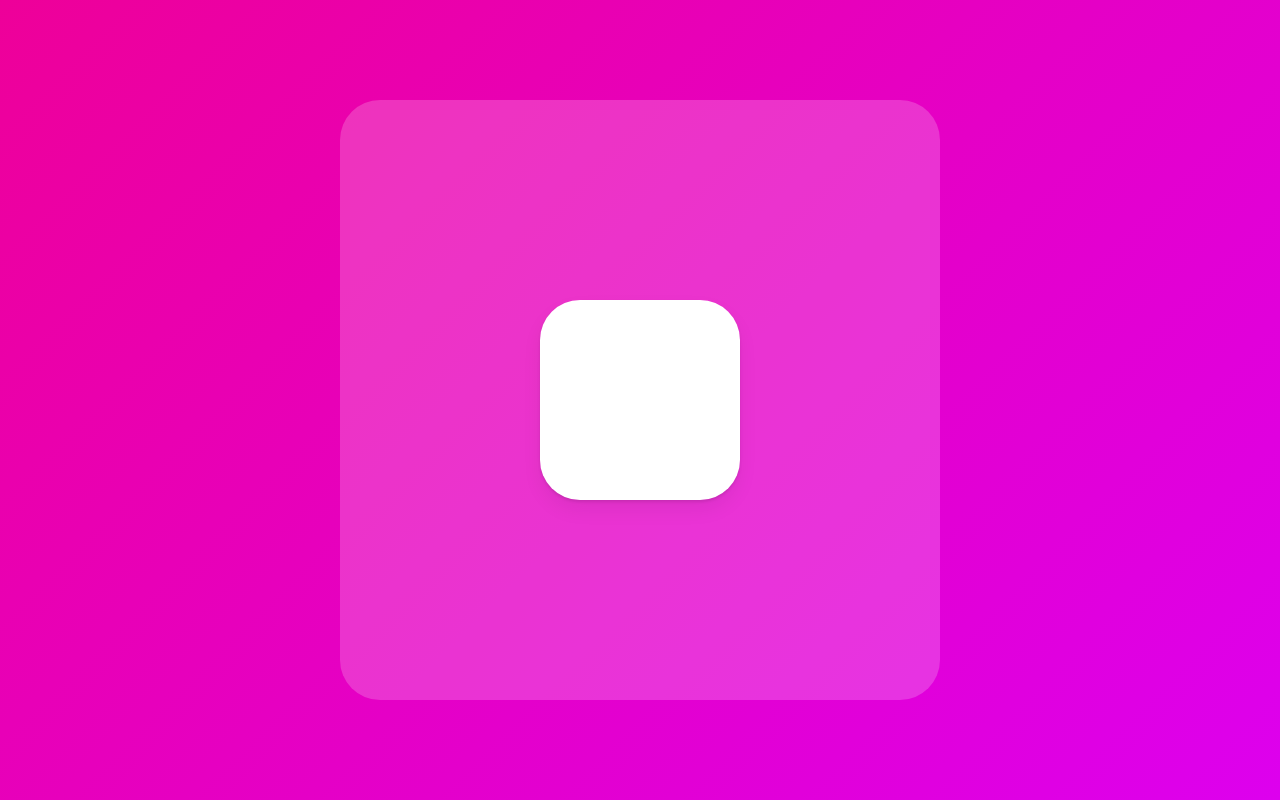
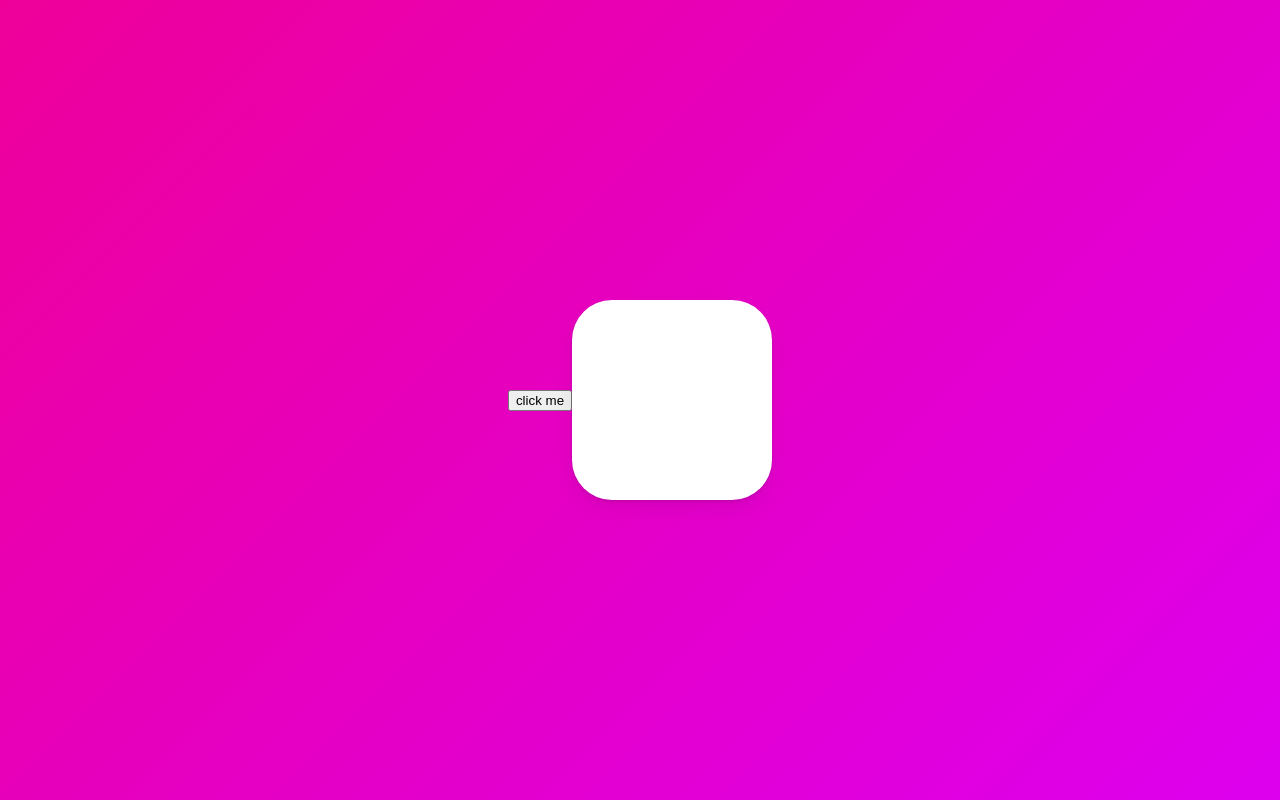
Before and after one commit to watching-dev/React_10_Nomadcoders, a React (Create React App) app in the folder React-Master/react-master/: page / in a window 1280 px wide. Built offline with nearby package versions, Linux system fonts and the light colour scheme.

Commit message:
[feat] useMotionValue 리액트는 매번 모든 컴포넌트를 리랜더링 하지 않음. 그래서 스크롤할 때 값을 가져오려면 useEffect나 useMotionValueEvent를 이용해서 가져올 수 있음. 이렇게 안하면 console.log는 한번밖에 출력 안함

```diff
--- a/React-Master/react-master/src/App.js
+++ b/React-Master/react-master/src/App.js
@@ -1,6 +1,11 @@
 import styled from "styled-components";
-import { delay, motion } from "framer-motion";
-import { useRef } from "react";
+import {
+  delay,
+  motion,
+  useMotionValue,
+  useMotionValueEvent,
+} from "framer-motion";
+import { useEffect, useRef } from "react";
 
 const Wrapper = styled.div`
   height: 100vh;
@@ -18,38 +23,25 @@ const Box = styled(motion.div)`
   box-shadow: 0 2px 3px rgba(0, 0, 0, 0.1), 0 10px 20px rgba(0, 0, 0, 0.06);
 `;
 
-const BiggerBox = styled(motion.div)`
-  width: 600px;
-  height: 600px;
-  background-color: rgba(255, 255, 255, 0.2);
-  border-radius: 40px;
-  display: flex;
-  justify-content: center;
-  align-items: center;
-  overflow: hidden;
-`;
+function App() {
+  const x = useMotionValue(0);
+  // useEffect(() => {
+  //   x.on("change", () => console.log(x.get()));
+  // }, [x]);
+  useMotionValueEvent(x, "change", (latest) => {
+    console.log("x changed to", latest);
+  });
 
-const boxVariant = {
-  hover: { srotateZ: 90 },
-  click: { borderRadius: "100px" },
-};
-
-function App() {
-  // const biggerBoxRef = useRef<HTMLDivElement>(null);
-  const biggerBoxRef = useRef(null);
   return (
     <Wrapper>
-      <BiggerBox ref={biggerBoxRef}>
-        <Box
-          drag
-          // dragSnapToOrigin
-          dragElastic={0.5}
-          dragConstraints={biggerBoxRef}
-          variants={boxVariant}
-          whileHover="hover"
-          whileTap="click"
-        ></Box>
-      </BiggerBox>
+      <button
+        onClick={() => {
+          x.set(200);
+        }}
+      >
+        click me
+      </button>
+      <Box style={{ x }} drag="x" dragSnapToOrigin></Box>
     </Wrapper>
   );
 }
```
